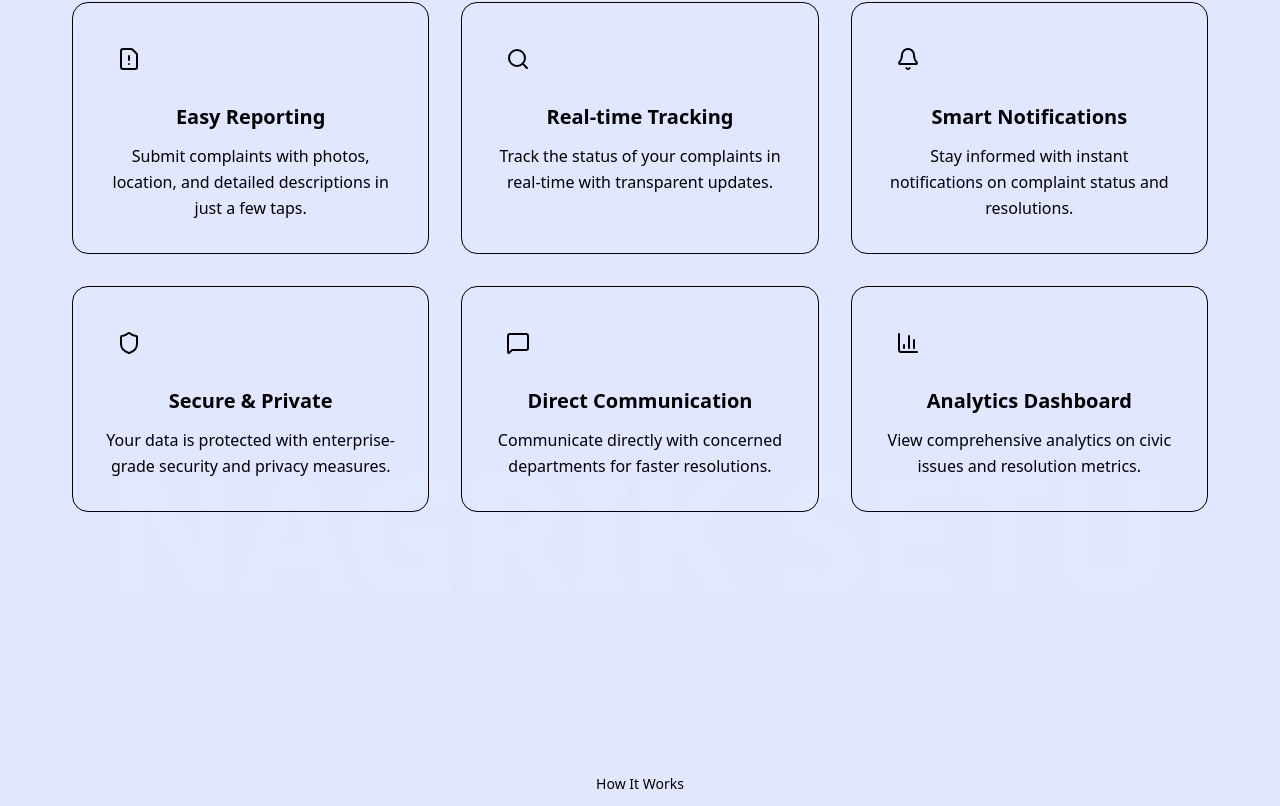
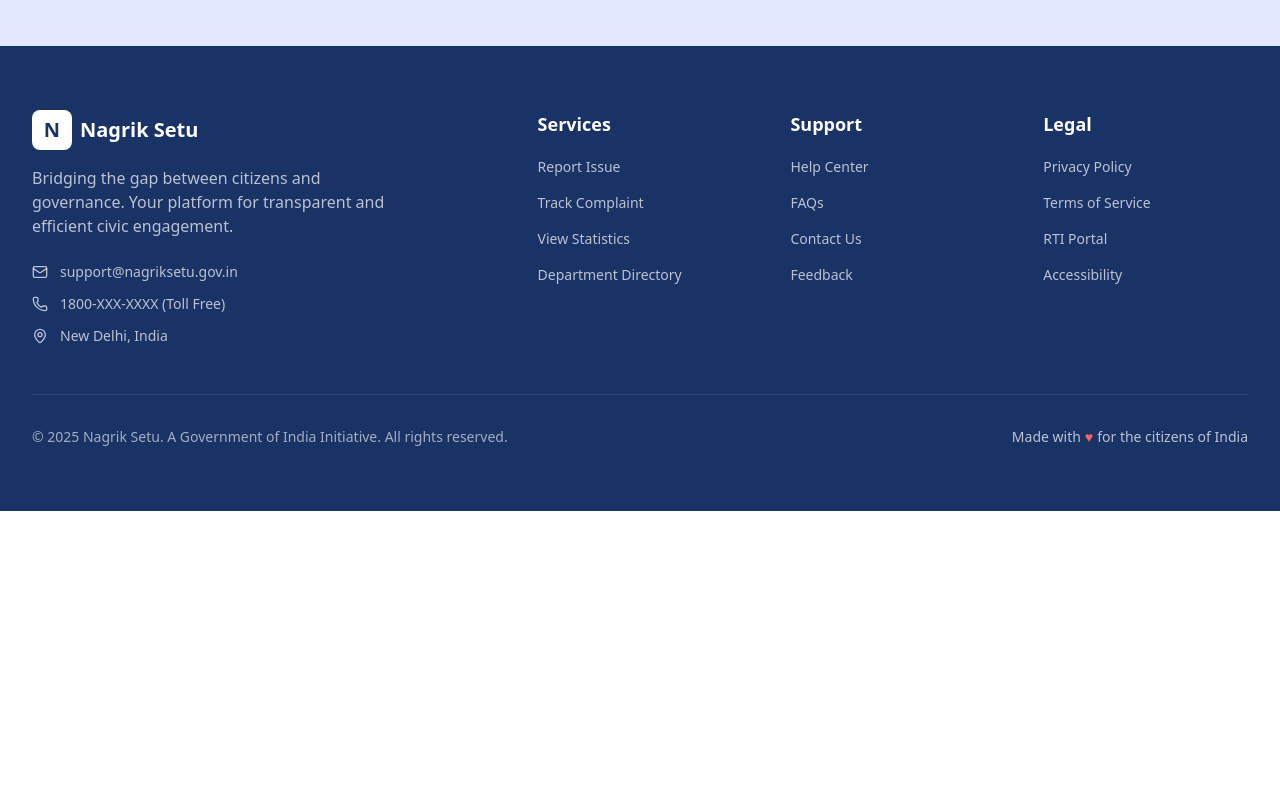
Before and after one commit to NJayantRao/Nagrik_Setu_Frontend, a React (Vite) app: page / in a window 1280 px wide. Shown: the part 854-1660 px from the top of the page. After the commit the page ends 1365 px from the top, so only its background shows below. Built offline with nearby package versions, Linux system fonts and the light colour scheme.

Commit message:
added landing page

```diff
--- a/src/App.jsx
+++ b/src/App.jsx
@@ -41,7 +41,7 @@ function App() {
   const { setIsLoginClicked, isLoginClicked } = useContext(UserDataContext);
   return (
     <div
-      className="min-h-screen w-full bg-[#e0e7ff] relative"
+      className="min-h-screen w-full bg-[#e0e7ff] relative hide-scrollbar"
       onClick={() => {
         if (isLoginClicked) {
           setIsLoginClicked(!isLoginClicked);
--- a/src/components/landing/Features.jsx
+++ b/src/components/landing/Features.jsx
@@ -12,7 +12,7 @@ const features = [
     icon: FileWarning,
     title: "Easy Reporting",
     description:
-      "Submit complaints with photos, location, and detailed descriptions in just a few taps.",
+      "Submit complaints with photos and detailed descriptions in just a few taps.",
   },
   {
     icon: Search,
@@ -20,23 +20,12 @@ const features = [
     description:
       "Track the status of your complaints in real-time with transparent updates.",
   },
-  {
-    icon: Bell,
-    title: "Smart Notifications",
-    description:
-      "Stay informed with instant notifications on complaint status and resolutions.",
-  },
+
   {
     icon: Shield,
     title: "Secure & Private",
     description:
-      "Your data is protected with enterprise-grade security and privacy measures.",
-  },
-  {
-    icon: MessageSquare,
-    title: "Direct Communication",
-    description:
-      "Communicate directly with concerned departments for faster resolutions.",
+      "Your data is kept safe with strong security and privacy practices.",
   },
   {
     icon: BarChart3,
--- a/src/components/landing/Footer.jsx
+++ b/src/components/landing/Footer.jsx
@@ -25,14 +25,14 @@ const Footer = () => {
   };
 
   return (
-    <footer className="bg-primary text-primary-foreground">
+    <footer className="bg-[#193366] text-white w-full">
       <div className="container mx-auto px-4 lg:px-8 py-12 lg:py-16">
         <div className="grid md:grid-cols-2 lg:grid-cols-5 gap-8 lg:gap-12">
           {/* Brand */}
           <div className="lg:col-span-2">
             <div className="flex items-center gap-2 mb-4">
-              <div className="w-10 h-10 rounded-lg bg-primary-foreground flex items-center justify-center">
-                <span className="text-primary font-heading font-bold text-xl">
+              <div className="w-10 h-10 rounded-lg bg-white flex items-center justify-center">
+                <span className="text-[#193366] font-heading font-bold text-xl">
                   N
                 </span>
               </div>
@@ -40,20 +40,22 @@ const Footer = () => {
                 Nagrik Setu
               </span>
             </div>
-            <p className="text-primary-foreground/70 mb-6 max-w-sm">
+
+            <p className="text-white/70 mb-6 max-w-sm">
               Bridging the gap between citizens and governance. Your platform
               for transparent and efficient civic engagement.
             </p>
+
             <div className="space-y-3">
-              <div className="flex items-center gap-3 text-sm text-primary-foreground/70">
+              <div className="flex items-center gap-3 text-sm text-white/70">
                 <Mail className="w-4 h-4" />
                 <span>support@nagriksetu.gov.in</span>
               </div>
-              <div className="flex items-center gap-3 text-sm text-primary-foreground/70">
+              <div className="flex items-center gap-3 text-sm text-white/70">
                 <Phone className="w-4 h-4" />
                 <span>1800-XXX-XXXX (Toll Free)</span>
               </div>
-              <div className="flex items-center gap-3 text-sm text-primary-foreground/70">
+              <div className="flex items-center gap-3 text-sm text-white/70">
                 <MapPin className="w-4 h-4" />
                 <span>New Delhi, India</span>
               </div>
@@ -70,7 +72,7 @@ const Footer = () => {
                 <li key={link.label}>
                   <a
                     href={link.href}
-                    className="text-primary-foreground/70 hover:text-primary-foreground transition-colors text-sm"
+                    className="text-white/70 hover:text-white transition-colors text-sm"
                   >
                     {link.label}
                   </a>
@@ -87,7 +89,7 @@ const Footer = () => {
                 <li key={link.label}>
                   <a
                     href={link.href}
-                    className="text-primary-foreground/70 hover:text-primary-foreground transition-colors text-sm"
+                    className="text-white/70 hover:text-white transition-colors text-sm"
                   >
                     {link.label}
                   </a>
@@ -104,7 +106,7 @@ const Footer = () => {
                 <li key={link.label}>
                   <a
                     href={link.href}
-                    className="text-primary-foreground/70 hover:text-primary-foreground transition-colors text-sm"
+                    className="text-white/70 hover:text-white transition-colors text-sm"
                   >
                     {link.label}
                   </a>
@@ -115,14 +117,15 @@ const Footer = () => {
         </div>
 
         {/* Bottom Bar */}
-        <div className="border-t border-primary-foreground/10 mt-12 pt-8 flex flex-col md:flex-row items-center justify-between gap-4">
-          <p className="text-primary-foreground/60 text-sm text-center md:text-left">
+        <div className="border-t border-white/10 mt-12 pt-8 flex flex-col md:flex-row items-center justify-between gap-4">
+          <p className="text-white/60 text-sm text-center md:text-left">
             © {currentYear} Nagrik Setu. A Government of India Initiative. All
             rights reserved.
           </p>
-          <div className="flex items-center gap-1 text-sm text-primary-foreground/60">
+
+          <div className="flex items-center gap-1 text-sm font-medium text-white/70">
             <span>Made with</span>
-            <span className="text-accent">♥</span>
+            <span className="text-red-400 font-semibold">♥</span>
             <span>for the citizens of India</span>
           </div>
         </div>
--- /dev/null
+++ b/src/components/landing/HeroSection.jsx
@@ -0,0 +1,109 @@
+import { ArrowRight } from "lucide-react";
+import { motion } from "framer-motion";
+import { Typewriter } from "react-simple-typewriter";
+
+const HeroSection = () => {
+  const phrases = [
+    "Report Issues Effortlessly",
+    "Empowering Citizens, Driving Change",
+    "Transparency at Your Fingertips",
+    "Bridging Citizens and Governance",
+    "Your Complaints, Our Commitment",
+    "Together for a Better Community",
+  ];
+
+  return (
+    <section
+      id="home"
+      className="relative min-h-screen flex items-center justify-center overflow-hidden bg-hero"
+    >
+      {/* Watermark */}
+      <motion.h1
+        initial={{ opacity: 0 }}
+        animate={{ opacity: 0.1 }}
+        transition={{ duration: 1.2, ease: "easeOut" }}
+        className="watermark-text"
+      >
+        NAGRIK SETU
+      </motion.h1>
+
+      {/* Main Content */}
+      <div className="z-10 text-center px-4 sm:px-10 pt-20">
+        {/* Title */}
+        <motion.h1
+          initial={{ opacity: 0, y: 24 }}
+          animate={{ opacity: 1, y: 0 }}
+          transition={{ duration: 0.8, ease: "easeOut" }}
+          className="text-6xl sm:text-8xl font-extrabold text-primary drop-shadow-lg mb-6 font-heading"
+        >
+          NAGRIK SETU
+        </motion.h1>
+
+        {/* Typewriter */}
+        <motion.h2
+          initial={{ opacity: 0, y: 16 }}
+          animate={{ opacity: 1, y: 0 }}
+          transition={{ duration: 0.8, delay: 0.2, ease: "easeOut" }}
+          className="text-xl sm:text-3xl text-muted-foreground font-semibold drop-shadow-md h-12"
+        >
+          <Typewriter
+            words={phrases}
+            loop={0}
+            cursor
+            cursorStyle="|"
+            typeSpeed={80}
+            deleteSpeed={50}
+            delaySpeed={2000}
+          />
+        </motion.h2>
+
+        {/* Button */}
+        <motion.div
+          initial={{ opacity: 0, y: 16 }}
+          animate={{ opacity: 1, y: 0 }}
+          transition={{ duration: 0.8, delay: 0.4, ease: "easeOut" }}
+          className="mt-10"
+        >
+          <button
+            variant="hero"
+            size="xl"
+            className="shadow-hero hover:shadow-2xl hover:scale-105 transition-all"
+          >
+            Get Started
+            <ArrowRight className="w-5 h-5 ml-2" />
+          </button>
+        </motion.div>
+
+        {/* Stats */}
+        <motion.div
+          initial={{ opacity: 0, y: 20 }}
+          animate={{ opacity: 1, y: 0 }}
+          transition={{ duration: 0.8, delay: 0.6, ease: "easeOut" }}
+          className="grid grid-cols-2 md:grid-cols-4 gap-6 md:gap-8 mt-16"
+        >
+          {[
+            { number: "50K+", label: "Issues Resolved" },
+            { number: "100+", label: "Departments" },
+            { number: "10L+", label: "Citizens Served" },
+            { number: "24/7", label: "Support" },
+          ].map((stat, index) => (
+            <motion.div
+              key={index}
+              className="text-center"
+              initial={{ opacity: 0, scale: 0.9 }}
+              animate={{ opacity: 1, scale: 1 }}
+              transition={{ duration: 0.5, delay: 0.7 + index * 0.1 }}
+            >
+              <div className="font-heading text-3xl md:text-4xl font-bold text-primary mb-1">
+                {stat.number}
+              </div>
+              <div className="text-sm text-muted-foreground">{stat.label}</div>
+            </motion.div>
+          ))}
+        </motion.div>
+      </div>
+    </section>
+  );
+};
+
+export default HeroSection;
--- a/src/components/landing/HowItWorks.jsx
+++ b/src/components/landing/HowItWorks.jsx
@@ -33,7 +33,7 @@ const steps = [
 
 const HowItWorksSection = () => {
   return (
-    <section id="how-it-works" className="py-20 lg:py-32 bg-muted/30">
+    <section id="how-it-works" className="my-20 py-4  bg-[#f4f6f7]">
       <div className="container mx-auto px-4 lg:px-8">
         {/* Section Header */}
         <div className="text-center max-w-2xl mx-auto mb-16">
--- a/src/index.css
+++ b/src/index.css
@@ -1,8 +1,13 @@
 @import "tailwindcss";
-@plugin "daisyui"{
-   themes: false
- }
+@plugin "daisyui" {
+  themes: false;
+}
 
+html {
+  scroll-behavior: smooth;
+  height: 100%;
+  overflow-y: auto;
+}
 
 body {
   margin: 0;
@@ -138,3 +143,29 @@ body {
     opacity: 1;
   }
 }
+
+/* ===== Classy Modern Scrollbar ===== */
+
+/* Chrome, Edge, Safari */
+::-webkit-scrollbar {
+  width: 8px;
+}
+
+::-webkit-scrollbar-track {
+  background: transparent;
+}
+
+::-webkit-scrollbar-thumb {
+  background: linear-gradient(180deg, #6366f1, #3b82f6);
+  border-radius: 999px;
+}
+
+::-webkit-scrollbar-thumb:hover {
+  background: linear-gradient(180deg, #4f46e5, #2563eb);
+}
+
+/* Firefox */
+* {
+  scrollbar-width: thin;
+  scrollbar-color: #6366f1 transparent;
+}
--- a/src/pages/common/Home.jsx
+++ b/src/pages/common/Home.jsx
@@ -7,16 +7,18 @@ import HowItWorksSection from "../../components/landing/HowItWorks";
 
 function Home() {
   const [phrases] = useState([
+    "Together for a Better Community",
     "Report Issues Effortlessly",
     "Empowering Citizens, Driving Change",
     "Transparency at Your Fingertips",
     "Bridging Citizens and Governance",
     "Your Complaints, Our Commitment",
-    "Together for a Better Community",
   ]);
 
   return (
-    <div className="relative min-h-screen w-full bg-[#e0e7ff] flex items-center justify-center overflow-hidden">
+    <div className="w-full bg-[#e0e7ff]">
+      {/* ================= HERO SECTION ================= */}
+      <section className="relative min-h-screen flex items-center justify-center overflow-hidden">
         {/* Watermark */}
         <motion.h1
           initial={{ opacity: 0 }}
@@ -28,7 +30,7 @@ function Home() {
         </motion.h1>
 
         {/* Main Content */}
-      <div className="z-10 text-center px-4 sm:px-10 sm:mt-30">
+        <div className="z-10 text-center px-4 sm:px-10">
           {/* Title */}
           <motion.h1
             initial={{ opacity: 0, y: 24 }}
@@ -66,17 +68,16 @@ function Home() {
           >
             <button
               onClick={() => (window.location.href = "/user/signup")}
-            className="bg-white text-[#1D4ED8] font-bold px-6 py-3 rounded-xl shadow-lg hover:shadow-2xl hover:scale-105 transition-all hover:cursor-pointer"
+              className="bg-white text-[#1D4ED8] font-bold px-6 py-3 rounded-xl shadow-lg hover:shadow-2xl hover:scale-105 transition-all"
             >
               Get Started
             </button>
           </motion.div>
-        <div className="hidden sm:block">
-          <FeaturesSection />
-          <HowItWorksSection />
+        </div>
+      </section>
+
+      {/* ================= FOOTER ================= */}
       <Footer />
-        </div>
-      </div>
     </div>
   );
 }
```
Also changed, not shown: src/components/landing/CTASection.jsx (added, +44 -0 lines). Lines whose indentation alone changed are shown as unchanged.
